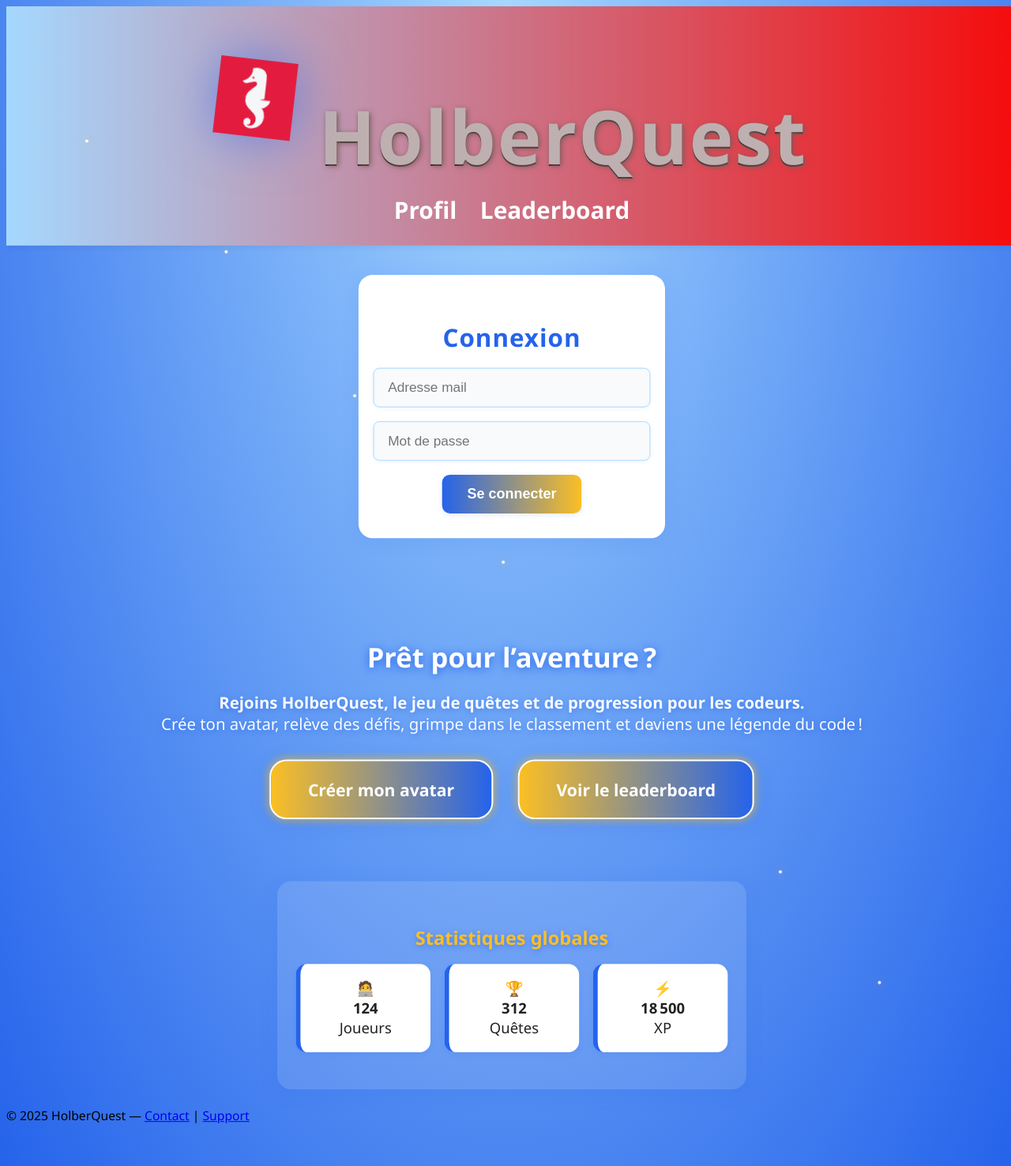
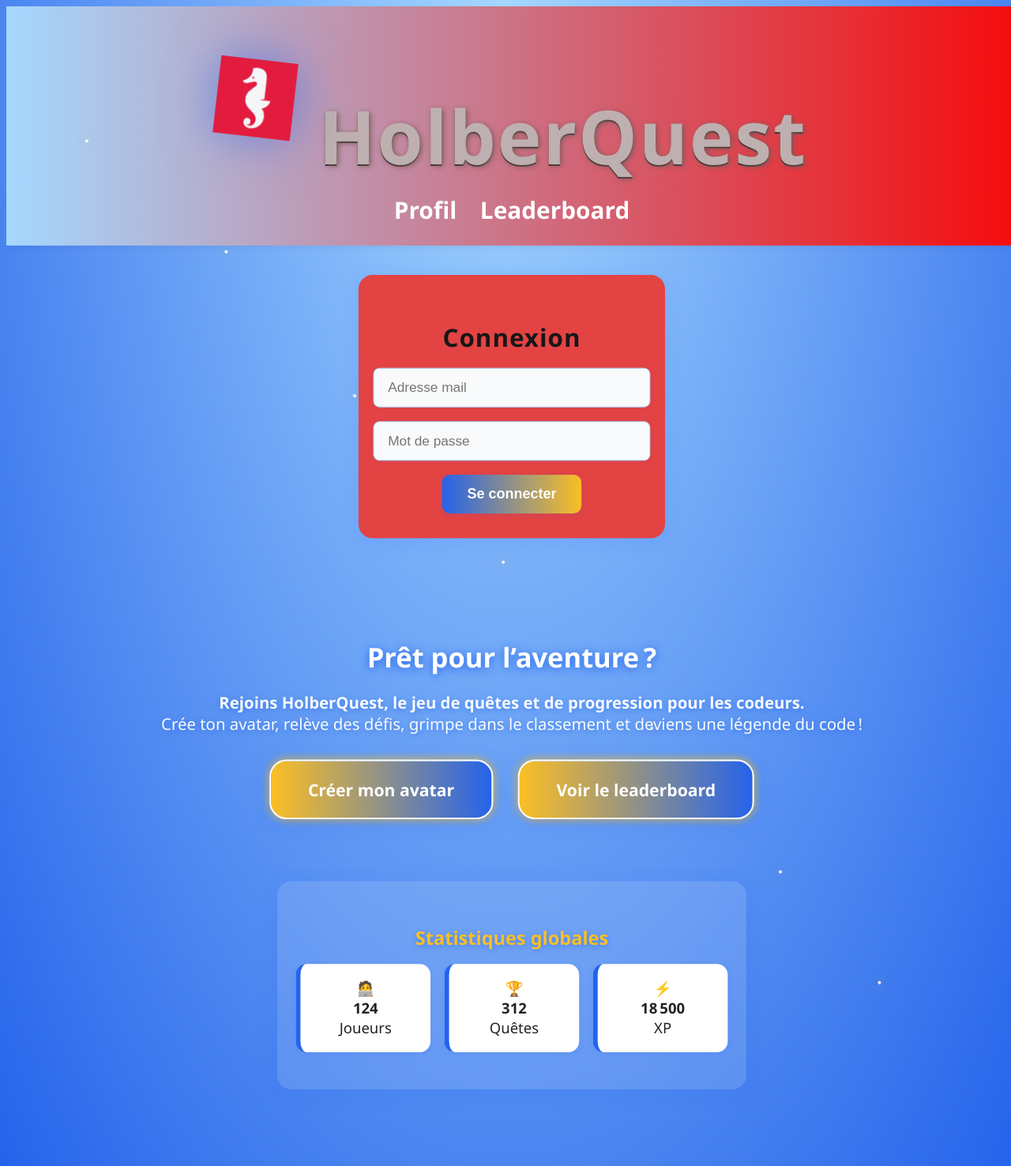
Before and after one commit to Lucas-Boyadjian/HolberQuest, a Flask app: page / in a window 1280 px wide. Shown: the whole page at 79% size. Run offline with Flask 3, Linux system fonts and the light colour scheme.

Commit message:
Modification du style du formulaire de connexion : changement de la couleur de fond et de la couleur du texte, suppression de la section "Quête du jour" et mise à jour du pied de page.

```diff
--- a/holberquest/app/templates/login.html
+++ b/holberquest/app/templates/login.html
@@ -205,7 +205,7 @@
         }
 
         #login-form {
-            background: #fff;
+            background: #e44343;
             border-radius: 18px;
             box-shadow: 0 4px 24px #2563eb22;
             padding: 32px 38px;
@@ -217,7 +217,7 @@
         }
 
         #login-form h2 {
-            color: #2563eb;
+            color: #171718;
             font-size: 2em;
             margin-bottom: 18px;
             font-weight: bold;
@@ -313,17 +313,9 @@
             </ul>
         </section>
 
-        <section id="home-events">
-            <h3>Quête du jour</h3>
-            <div class="profile-level-shield">
-                "Résous le challenge Python en moins de 30 minutes !"
-            </div>
-            <br>
-        </section>
     </main>
 
     <footer>
-        <p>© 2025 HolberQuest — <a href="#">Contact</a> | <a href="#">Support</a></p>
     </footer>
 </body>
 </html>
```
